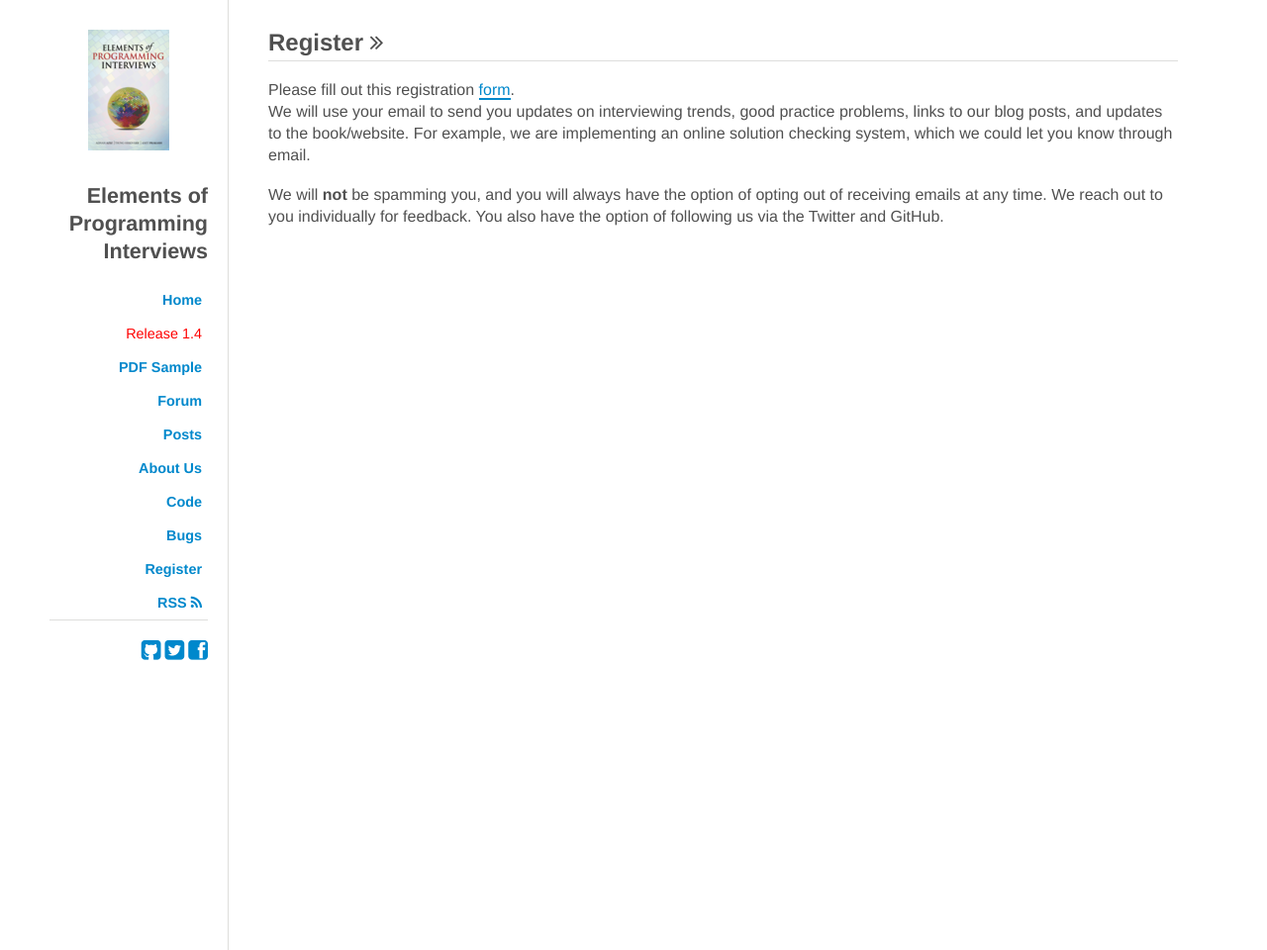
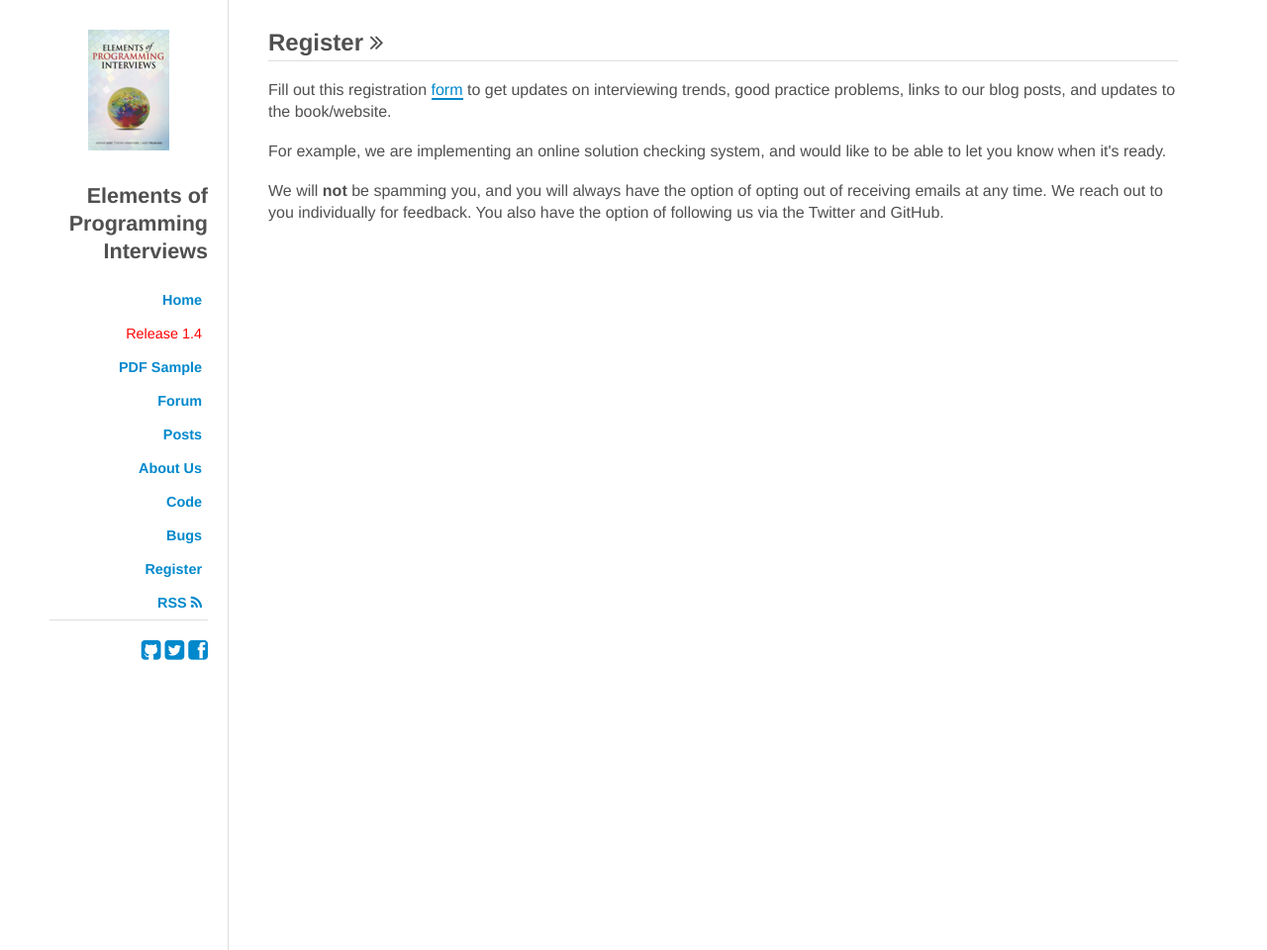
Before and after one commit to epibook/epibook.github.io, a Jekyll site: the page built from register.html, in a window 1280 px wide. Shown: the whole page at 99% size. Built offline with Jekyll 4.4.1, drawn with Linux system fonts in a browser that asks for light colours; some web fonts are replaced; Markdown is read by kramdown in place of the engine named in the settings.

```diff
--- a/register.html
+++ b/register.html
@@ -7,10 +7,11 @@ description:
 
 <h2 id="about">Register <i class="icon-double-angle-right"></i></h2>
 
-Please fill out this registration <a href="https://docs.google.com/forms/d/1TPBtODrHGpAuZ9tzjghmdjnVQ1Pji9sRFgwkU7q1bZ8/viewform">form</a>.
+Fill out this registration <a href="https://docs.google.com/forms/d/1TPBtODrHGpAuZ9tzjghmdjnVQ1Pji9sRFgwkU7q1bZ8/viewform">form</a>
+to get updates on interviewing trends, good practice problems, links to our blog posts, and updates to the book/website.
 <p>
-We will use your email to send you updates on interviewing trends, good practice problems, links to our blog posts, and updates to the book/website.
-For example, we are implementing an online solution checking system, which we could let you know through email.
+<p>
+For example, we are implementing an online solution checking system, and would like to be able to let you know when it's ready.
 <p>
 We will <b>not</b> be spamming you, and you will always have the option of opting out of receiving emails at any time.
 We reach out to you individually for feedback. You also have the option of following us via the Twitter and GitHub.
```
